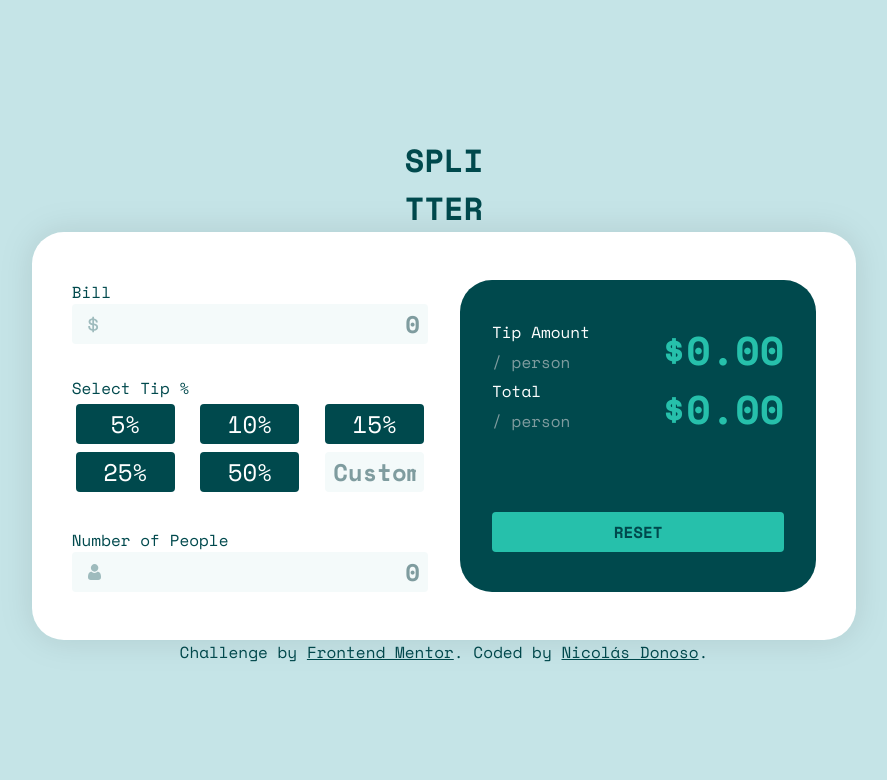
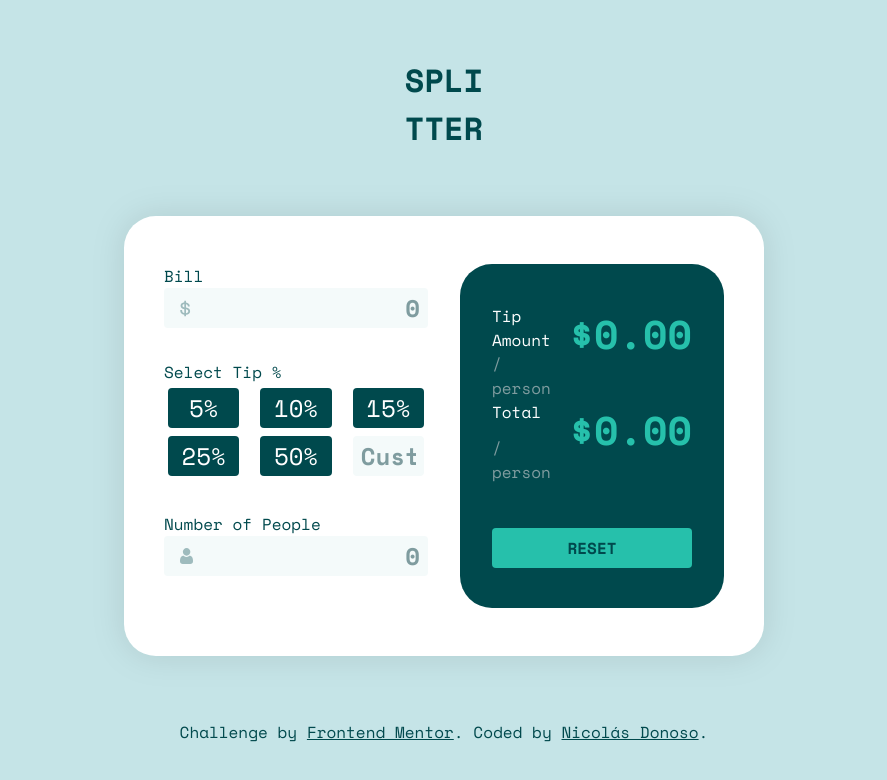
Before and after one commit to Sir-Floppa/Frontend-Mentor-05-Tip-Calculator-App, an Angular app: page / in a window 1280 px wide. Shown: the top 780 px of the page, without its empty margins (196-1083 px from the left). Built offline with nearby package versions, Linux system fonts and the light colour scheme.

Commit message:
fixed sizing issue

```diff
--- a/src/app/app.component.scss
+++ b/src/app/app.component.scss
@@ -8,6 +8,8 @@ main {
   justify-content: space-between;
   align-items: stretch;
   gap: 2rem;
+  min-width: 100%;
+  min-height: 100%;
 }
 
 h1 {
@@ -22,3 +24,12 @@ app-panel, app-answer {
 footer {
   text-align: center;
 }
+
+:host {
+  display: flex;
+  flex-direction: column;
+  justify-content: center;
+  align-items: center;
+  position: absolute;
+  gap: 4rem;
+}
--- a/src/styles.scss
+++ b/src/styles.scss
@@ -18,3 +18,8 @@ body {
   justify-content: center;
   align-items: center;
 }
+
+app-root {
+  width: 50%;
+  height: 55%;
+}
```
